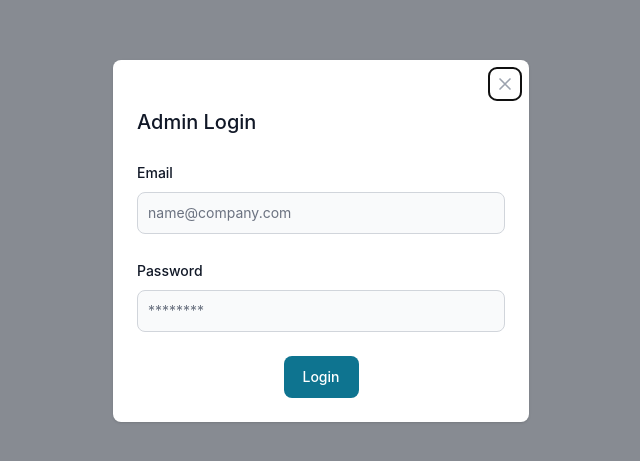
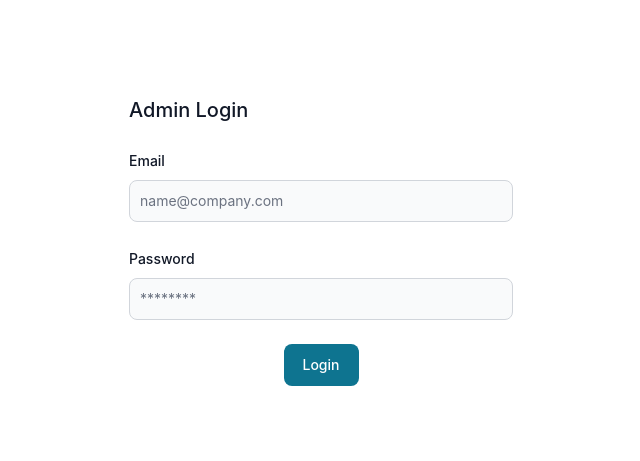
Before and after one commit to Siavash01/abancloudtest1, a React (Create React App) app: page /admin in a window 1280 px wide. Shown: the part 159-620 px from the top of the page, without its empty margins (319-959 px from the left). Built offline with nearby package versions, Linux system fonts and the light colour scheme.

Commit message:
final done

```diff
--- /dev/null
+++ b/src/axois/index.js
@@ -0,0 +1,10 @@
+import axios  from "axios";
+import { getToken } from "../utils/tokenstorage";
+
+axios.interceptors.request.use(function (config) {
+    config.headers.Authorization = 'Bearer ' + getToken();
+
+    return config;
+});
+
+export default axios;
--- a/src/components/loginform/view.jsx
+++ b/src/components/loginform/view.jsx
@@ -4,10 +4,15 @@ import { Button, Label, Modal, TextInput } from 'flowbite-react';
 import { useState } from 'react';
 import axios from 'axios';
 import { toast } from 'react-toastify';
+import { isLogin, setToken } from '../../utils/tokenstorage';
+
+import { UserTable } from '../../components/usertable';
+
+import { useNavigate } from 'react-router-dom';
 
 export function LoginForm({onAdd}) {
-  const [openModal, setOpenModal] = useState(true);
   const [loading, setLoading] = useState(false);
+  const navigate = useNavigate();
   const [formData, setFormData] = useState({
     email: "",
     password: "",
@@ -30,7 +35,9 @@ export function LoginForm({onAdd}) {
       const res = await axios.post('http://localhost:8000/api/admin', formData);
       if (res.data) {
         onAdd && onAdd();
-        toast.success('Logged in');
+        setToken(res.data.token);
+        navigate('/admin');
+        console.log('navigated');
       } else {
         toast.error('error logging in');
       }
@@ -41,14 +48,14 @@ export function LoginForm({onAdd}) {
     }
   }
 
+  if (isLogin()) {
+    return <UserTable />
+  }
 
   return (
     <>
-      <Modal show={openModal} size="md" popup onClose={() => setOpenModal(false)}>
-        <Modal.Header />
-        <Modal.Body>
-          <form onSubmit={handleSubmit}>
-            <div className="space-y-6">
+    <form onSubmit={handleSubmit} className='flex items-center justify-center w-screen h-screen'>
+      <div className="space-y-6 w-96">
         <h3 className="text-xl font-medium text-gray-900 dark:text-white">Admin Login</h3>
 
         <div>
@@ -70,8 +77,6 @@ export function LoginForm({onAdd}) {
         </div>
       </div>
     </form>
-        </Modal.Body>
-      </Modal>
     </>
   );
 }
--- a/src/components/usertable/view.jsx
+++ b/src/components/usertable/view.jsx
@@ -2,7 +2,7 @@
 'use client';
 
 import { Table } from 'flowbite-react';
-import axios from 'axios';
+import axios from '../../axois';
 import { useState, useEffect } from 'react';
 import { toast } from "react-toastify";
 import { Spinner } from 'flowbite-react';
@@ -43,7 +43,7 @@ export function UserTable({isrefresh}) {
           <Table.HeadCell>Email</Table.HeadCell>
         </Table.Head>
         <Table.Body className="divide-y">
-          {data.map(item => <UserTableRow name={item.name} lastname={item.lastname} email={item.email}/>)}
+          {data.map(item => <UserTableRow key={item.email} name={item.name} lastname={item.lastname} email={item.email}/>)}
         </Table.Body>
       </Table>
     </div>
--- a/src/components/view.jsx
+++ b/src/components/view.jsx
@@ -1,6 +1,5 @@
 import { Suspense, lazy, useState } from "react";
 import { CenderedSpinner } from "./centeredspinner/view";
-import { UserTable } from "./usertable/view"
 
 const PopUp = lazy(() => import('./popup'));
 
@@ -8,7 +7,6 @@ export const MainView = () => {
     const [isrefresh, setIsrefresh] = useState(false);
     return (
         <Suspense fallback={<CenderedSpinner />}>
-            <UserTable isrefresh={isrefresh}/>
             <div className="flex flex-wrap gap-2 justify-center items-center">
                 <PopUp onAdd={() => setIsrefresh( state => !state)}/>
             </div>
--- /dev/null
+++ b/src/utils/localstorage/index.js
@@ -0,0 +1,10 @@
+export const setLocalStorage = (key, obj) =>{
+    const strObj = JSON.stringify(obj);
+    localStorage.setItem(key, strObj);
+}
+
+export const getLocalStorage = (key) => {
+    const strObj = localStorage.getItem(key);
+    const obj = JSON.parse(strObj) || {};
+    return obj;
+}
--- /dev/null
+++ b/src/utils/tokenstorage/index.js
@@ -0,0 +1,14 @@
+import { getLocalStorage, setLocalStorage } from "../localstorage"
+
+const TOKEN = "token";
+
+export const setToken = (token) => {
+    setLocalStorage(TOKEN, {token});
+}
+
+export const getToken = () => {
+    return getLocalStorage(TOKEN)?.token;
+}
+export const isLogin = () => {
+    return !!getLocalStorage(TOKEN)?.token;
+}
```
Also changed, not shown: src/index.js (+5 -2 lines). Lines whose indentation alone changed are shown as unchanged.
